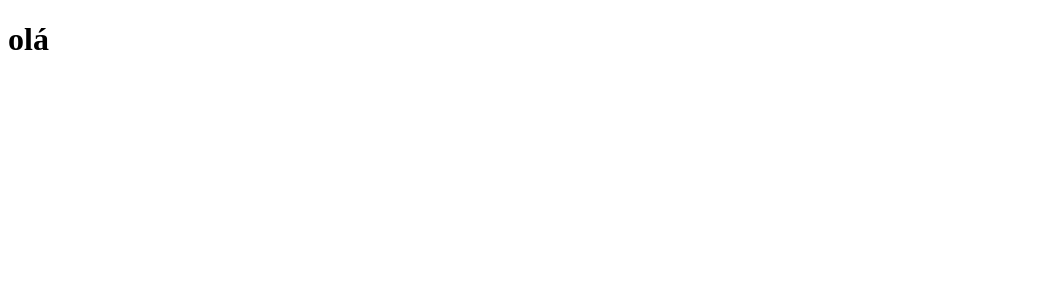
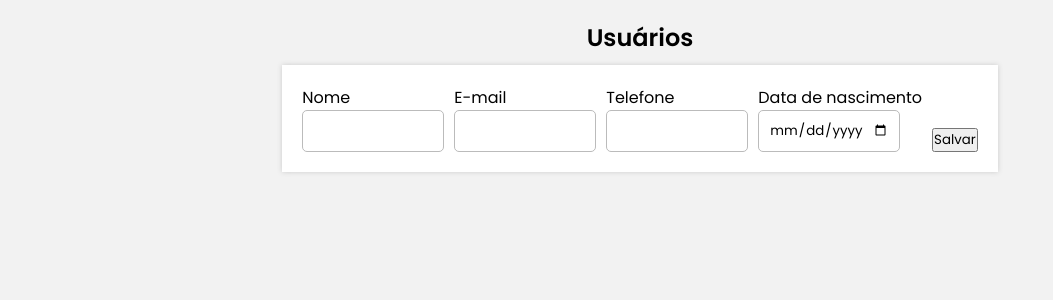
Before and after one commit to israelsanttana/crud-react, a React (Vite) app in the folder frontend/: page / in a window 1280 px wide. Shown: the top 300 px of the page, without its empty margins (0-1053 px from the left). Built offline with nearby package versions, Linux system fonts and the light colour scheme.

Commit message:
feat: adiciona estrutura Form

```diff
--- a/frontend/index.html
+++ b/frontend/index.html
@@ -3,6 +3,9 @@
   <head>
     <meta charset="UTF-8" />
     <meta name="viewport" content="width=device-width, initial-scale=1.0" />
+    <link rel="preconnect" href="https://fonts.googleapis.com">
+    <link rel="preconnect" href="https://fonts.gstatic.com" crossorigin>
+    <link href="https://fonts.googleapis.com/css2?family=Poppins:wght@400;500;600&display=swap" rel="stylesheet">
     <title>crud</title>
   </head>
   <body>
--- a/frontend/src/App.jsx
+++ b/frontend/src/App.jsx
@@ -1,11 +1,33 @@
+import { GlobalStyle } from "./styles/global.js";
+import { toast, ToastContainer } from "react-toastify";
+import styled from "styled-components";
+import "react-toastify/dist/ReactToastify.css";
+import { Form } from "./components/form/Form.jsx";
 
+
+const Container = styled.div`
+  width: 100%;
+  max-width: 800px;
+  margin-top: 20px;
+  display: flex;
+  flex-direction: column;
+  align-items: center;
+  gap: 10px;
+`;
+
+const Title = styled.h2``;
 
 
 export function App() {
 
   return (
     <>
-      <h1>olá</h1>
+      <Container>
+        <Title>Usuários</Title>
+        <Form />
+      </Container>
+      <ToastContainer autoClose={3000} position={toast.POSITION.BOTTOM_LEFT} />
+      <GlobalStyle />
     </>
   )
 }
--- /dev/null
+++ b/frontend/src/components/form/Form.jsx
@@ -0,0 +1,61 @@
+import React, { useRef } from "react"
+import styled from "styled-components"
+
+const FormContainer = styled.form`
+    display: flex;
+    align-items: flex-end;
+    gap: 10px;
+    flex-wrap: wrap;
+    background-color: #fff;
+    padding: 20px;
+    box-shadow: 0px 0px 5px #ccc;
+
+
+`;
+
+const InputArea = styled.div`
+    display: flex;
+    flex-direction: column;
+`;
+
+const Label = styled.label``;
+
+const Input = styled.input`
+    width: 120px;
+    padding: 0 10px;
+    border: 1px solid #bbb;
+    border-radius: 5px;
+    height: 40px;
+`
+
+export function Form(onEdit) {
+
+    const ref = useRef();
+
+    return (
+        <FormContainer ref={ref}>
+            <InputArea>
+                <label>Nome</label>
+                <Input name="nome" />
+            </InputArea>
+
+            <InputArea>
+                <label>E-mail</label>
+                <Input name="email" type="email" />
+            </InputArea>
+
+            <InputArea>
+                <label>Telefone</label>
+                <Input name="fone" />
+            </InputArea>
+
+            <InputArea>
+                <label>Data de nascimento</label>
+                <Input name="data_nascimento" type="date" />
+            </InputArea>
+
+            <button type="submit">Salvar</button>
+        </FormContainer>
+
+    )
+}
--- /dev/null
+++ b/frontend/src/styles/global.js
@@ -0,0 +1,17 @@
+import { createGlobalStyle } from 'styled-components';
+
+export const GlobalStyle = createGlobalStyle`
+    * {
+        margin: 0;
+        padding: 0;
+        font-family: poppins, sans-serif;
+    }
+
+    body {
+        width: 100vw;
+        height: 100vh;
+        display: flex;
+        justify-content: center;
+        background-color: #f2f2f2;
+    }
+`;
```
